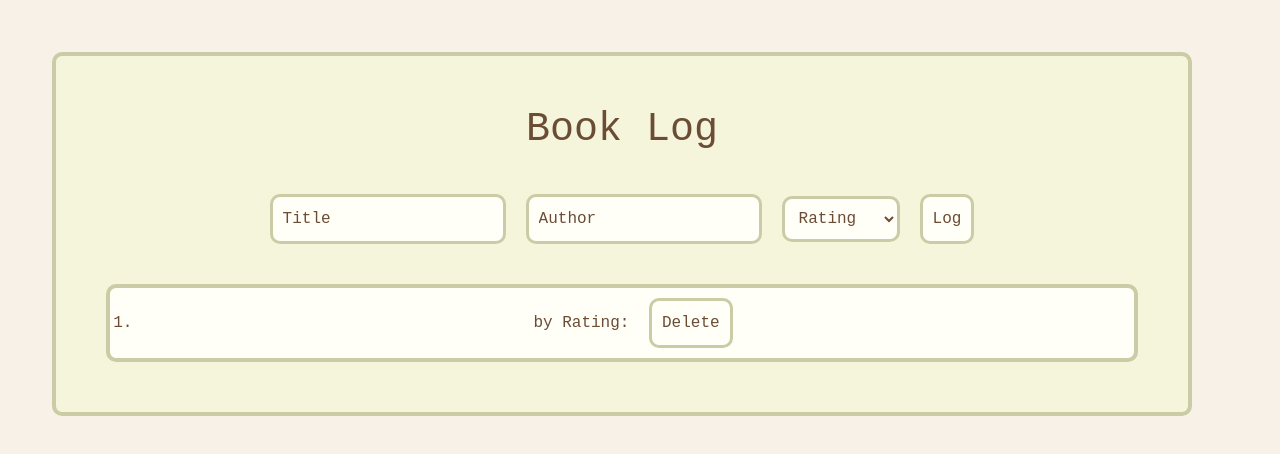
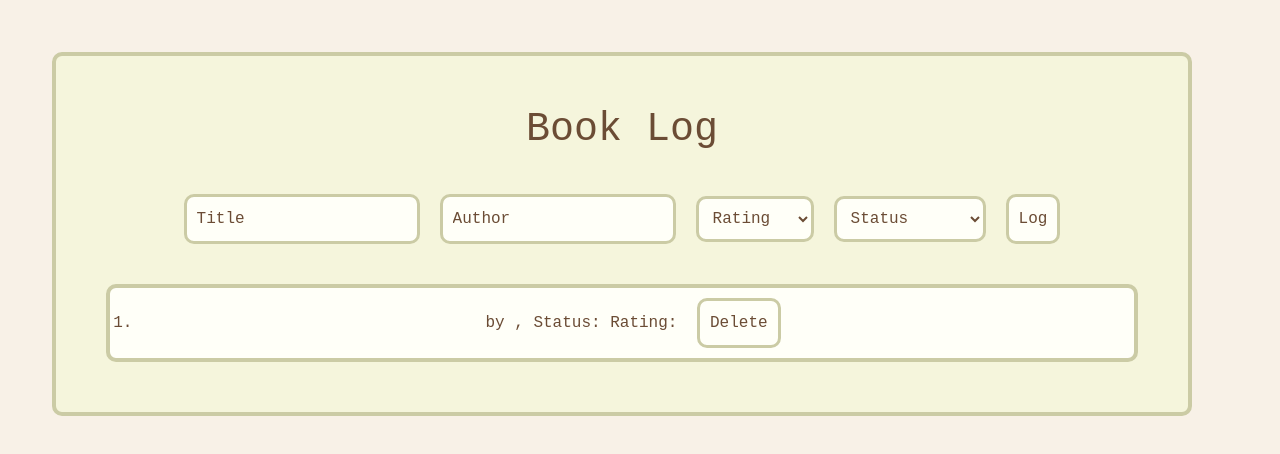
Before and after one commit to sanipervez/BookLog, a React (Vite) app in the folder Book-Movie-Log/: page / in a window 1280 px wide. Both pictures are taken after a click on the button "Log". Shown: the top 454 px of the page. Built offline with nearby package versions, Linux system fonts and the light colour scheme.

Commit message:
Added status upate section.

```diff
--- a/Book-Movie-Log/src/Lists/Books.jsx
+++ b/Book-Movie-Log/src/Lists/Books.jsx
@@ -6,6 +6,7 @@ function Books() {
     const [books, setBooks] = useState([]);
     const [title, setTitle] = useState('');
     const [author, setAuthor] = useState('');
+    const [status, setStatus] = useState('');
     const [rating, setRating] = useState('');
 
 
@@ -19,12 +20,13 @@ function Books() {
 
     //creating a function that stores values into an array, and initializes the state of each value as default.
     const addBook = () => {
-        const newBook = { title, author, rating };
+        const newBook = { title, author, status, rating };
         const updatedBooks = [...books, newBook];
         setBooks(updatedBooks);
         localStorage.setItem('books', JSON.stringify(updatedBooks));
         setTitle('');
         setAuthor('');
+        setStatus('');
         setRating('');
     };
     const deleteBook = (index) => {
@@ -66,6 +68,18 @@ function Books() {
                 <option value="★★★★★">★★★★★</option>
             </select>
 
+            <select
+                className='select'
+                value={status}
+                onChange={(e) =>  setStatus(e.target.value)}
+            >
+                <option value="">Status</option>
+                <option value="To Read">To read</option>
+                <option value="In progress">In progress</option>
+                <option value="Completed">Completed</option>
+
+            </select>
+
             <button
                 className='button'
                 onClick={addBook}>Log
@@ -75,7 +89,7 @@ function Books() {
             <ol className='data'>
                 {books.map((book, index) => (
                     <li key={index}>
-                        {book.title} by {book.author} Rating: {book.rating}
+                        {book.title} by {book.author} , Status: {status} Rating: {book.rating}
                         <button
                             className='button'
                             onClick={() => deleteBook(index)}>
```
